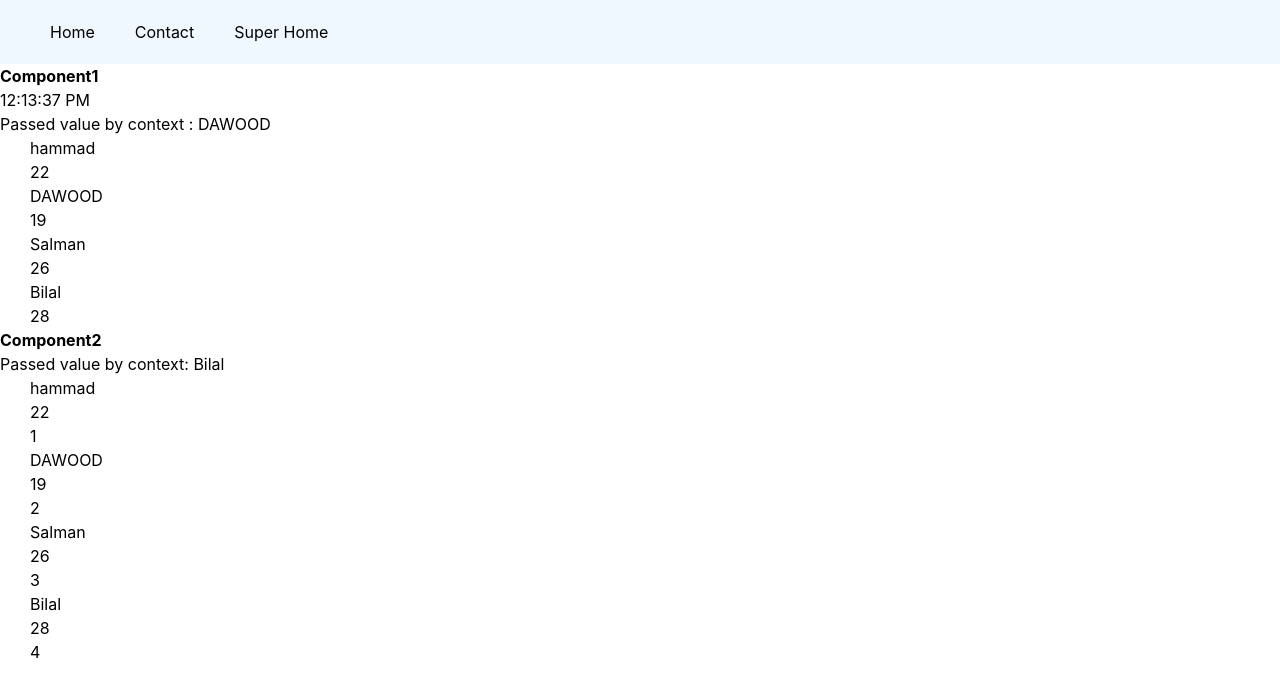
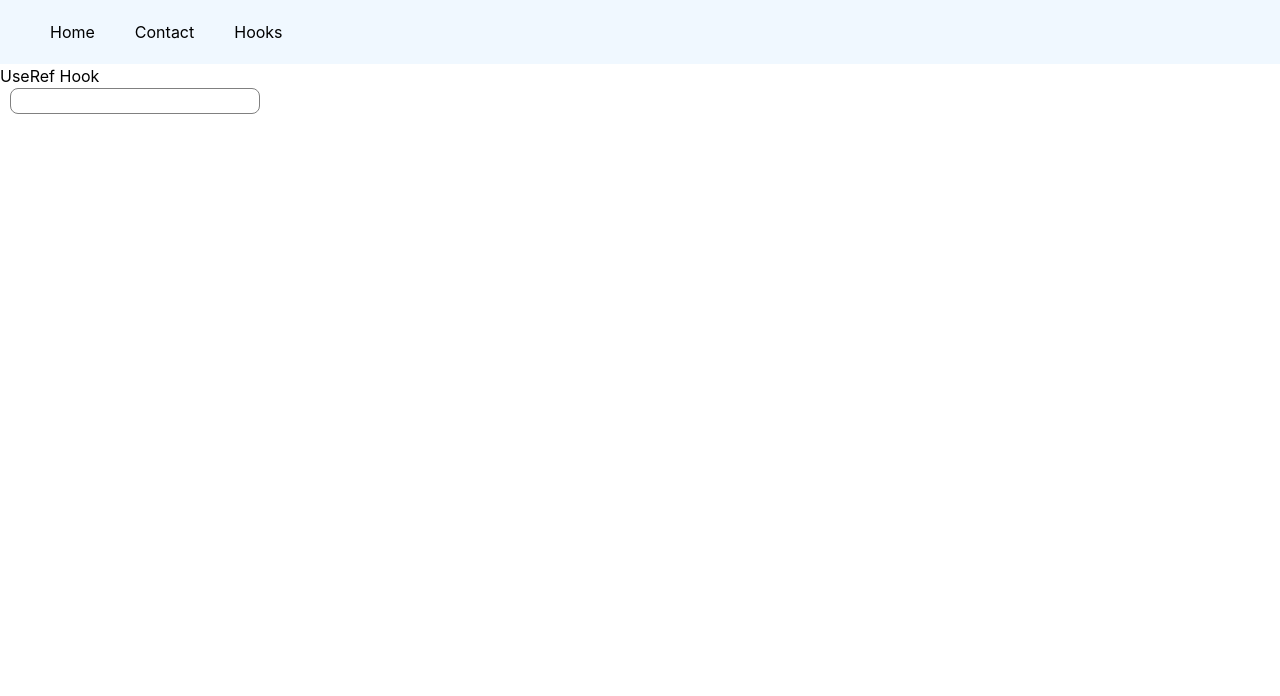
Before and after one commit to ChaudaryHammad/react-hooks, a React (Create React App) app: page /hooks in a window 1280 px wide. Shown: the top 696 px of the page. Built offline with nearby package versions, Linux system fonts and the light colour scheme.

Commit message:
hooks revision

```diff
--- a/src/App.js
+++ b/src/App.js
@@ -8,6 +8,7 @@ import {Routes,Route, BrowserRouter} from 'react-router-dom'
 import HomePage from './pages/HomePage';
 import NavBar from './components/NavBar';
 import ContactPage from './pages/ContactPage';
+import Hooks from './pages/Hooks';
 
 function App() {
   // const data = useContext(Context)
@@ -40,8 +41,10 @@ function App() {
 
         <Route path='/home-page' element={<HomePage/>}/>
         <Route path='/contact' element={<ContactPage/>}/>
+        <Route path='/hooks' element={<Hooks/>}/>
+
       </Routes>
-      <Component1/>
+
     </BrowserRouter>
     </>
   );
--- /dev/null
+++ b/src/components/Hooks/UseRef.js
@@ -0,0 +1,15 @@
+import React, { useState } from 'react'
+
+const UseRef = () => {
+    const [name,setName] = useState('')
+  return (
+  <>
+      <div>UseRef Hook</div>
+
+<input type="text" value={name} onChange={(e)=>setName(e.target.value)} name="" id="" />
+<h1>{name}</h1>
+  </>
+  )
+}
+
+export default UseRef
--- a/src/components/NavBar.js
+++ b/src/components/NavBar.js
@@ -15,8 +15,10 @@ function NavBar() {
                 <Link to='/contact'>Contact</Link>
             </li>
             <li>
-                <Link to='/'>Super Home</Link>
+                <Link to='/hooks'>Hooks</Link>
             </li>
+
+
         </ul>
     </div>
     </>
--- /dev/null
+++ b/src/pages/Hooks.js
@@ -0,0 +1,12 @@
+import React from 'react'
+import UseRef from '../components/Hooks/UseRef'
+
+const Hooks = () => {
+  return (
+    <div >
+        <UseRef/>
+    </div>
+  )
+}
+
+export default Hooks
```
